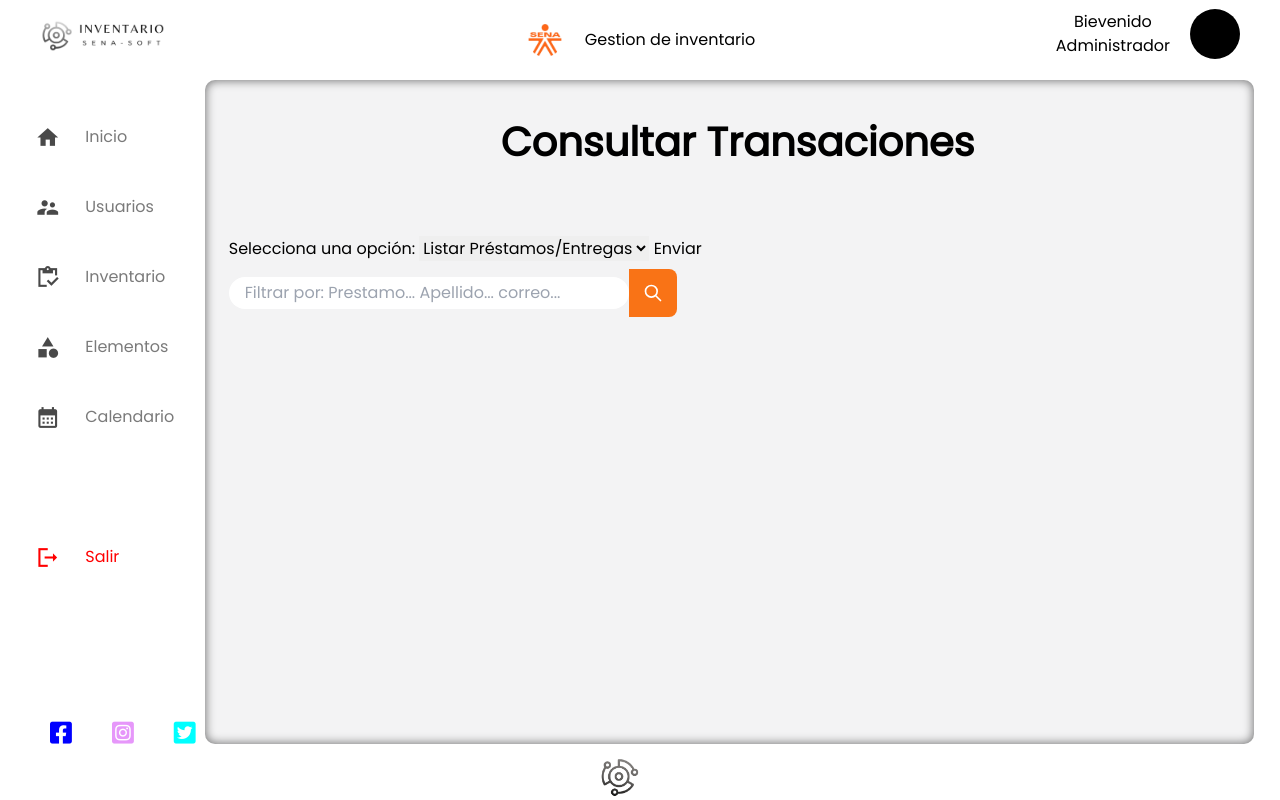
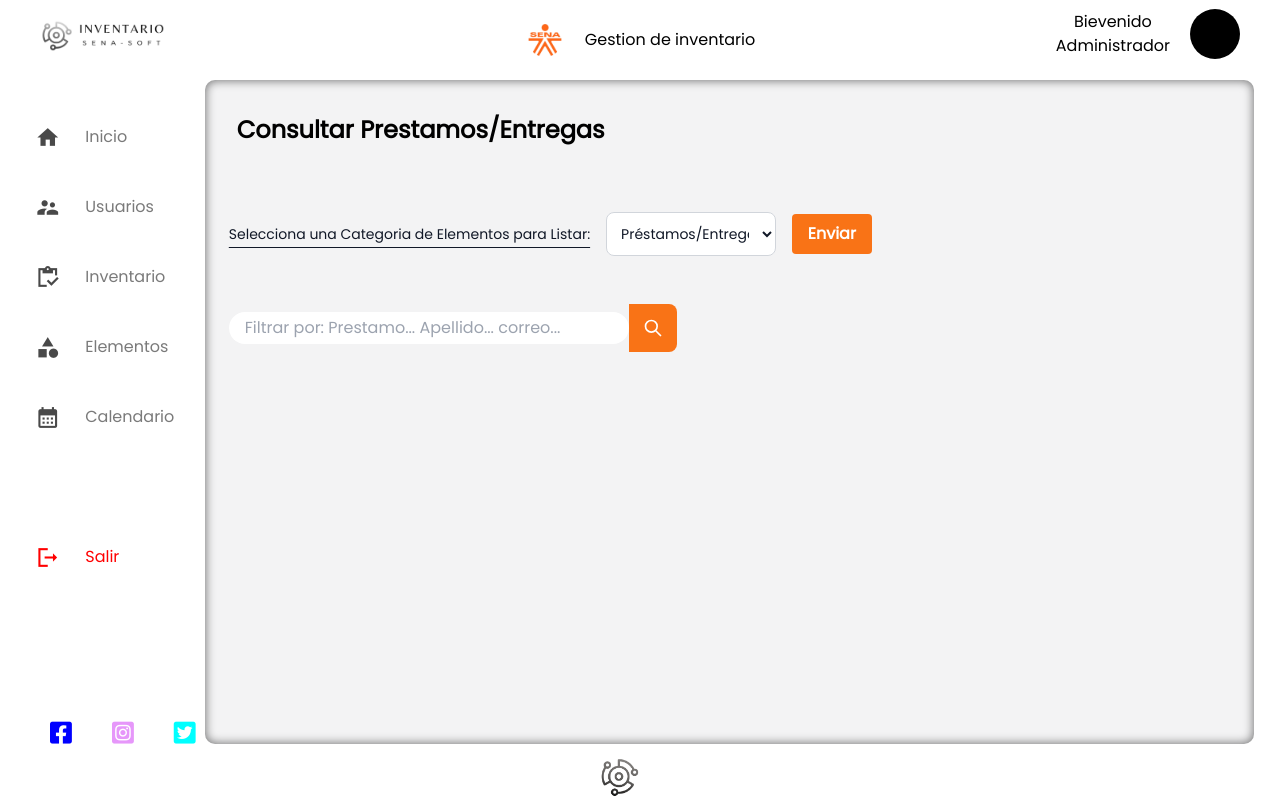
Before and after one commit to Alvarezzz14/DonProyecto, a Django app: page /consultarTransacciones/ in a window 1280 px wide. Run offline with Django 4.2, Linux system fonts and the light colour scheme; some libraries are stand-ins or nearby versions.

Commit message:
Estilos Select CategoriaElementos

```diff
--- a/UsuariosSena/templates/superAdmin/consultarTransacciones.html
+++ b/UsuariosSena/templates/superAdmin/consultarTransacciones.html
@@ -63,20 +63,32 @@ Consultar Transaciones
 
 <section class="container  rounded-lg p-4 overflow-hidden m-2 ">
 
-  <h1 class="text-[2.5rem] m-2 mb-16 font-extrabold text-center">Consultar Transaciones</h1>
+  <h1 class="text-[1.5rem] m-2 mb-16 font-extrabold">Consultar Prestamos/Entregas</h1>
 
-  <!--Barra de Busqueda-->
+ <!--Barra de Opcion de Categoria Elemento-->
+
   <form method="GET" action="{% url 'consultarTransacciones' %}">
-    <label for="opcion">Selecciona una opción:</label>
-    <select id="opcion" name="opcion">
-      <option value="todos">Listar Préstamos/Entregas</option>
-      <option value="entregas">Entrega</option>
-      <option value="prestamo">Prestamo</option>
-    </select>
-    <button type="submit">Enviar</button>
+    <div class="flex flex-col md:flex-row items-center">
+      <label class="text-sm font-medium underline underline-offset-8 text-gray-900 mb-2 md:mb-0 md:mr-4 order-1 md:order-none">Selecciona una Categoria de Elementos para Listar:</label>
+      <select id="opcion" name="opcion" class="mb-2 md:mb-0 bg-white border border-gray-300 text-gray-900 text-sm rounded-lg focus:ring-orange-500 focus:border-orange-500 block w-2/12 p-2.5 order-3 md:order-none">
+          <optgroup label="Préstamos/Entregas">
+              <option value="todos">Préstamos/Entregas - Elementos</option>
+          </optgroup>
+          <optgroup label="Elementos Consumibles">
+              <option value="entregas">Entregas</option>
+          </optgroup>
+          <optgroup label="Elementos Devolutivos">
+              <option value="prestamo">Préstamos</option>
+          </optgroup>
+      </select>
+      <button class="bg-orange-500 hover:bg-orange-700 text-white font-bold ml-4 py-2 px-4 rounded order-2 md:order-none" type="submit">Enviar</button>
+  </div>
+
   </form>
-    <br>
-    <div class="flex mb-10 items-center w-full h-[1rem] max-w-md " x-data="{ search: '' }">
+
+ <!--Barra de Busqueda-->
+
+    <div class="flex my-16 items-center w-full h-[1rem] max-w-md " x-data="{ search: '' }">
       <div class="w-full ">
         <input type="search" class="w-full px-4 py-1 text-gray-800 rounded-full focus:outline-none" id="filtroEdad"
           placeholder="Filtrar por: Prestamo... Apellido... correo... " onkeyup="filtrarTabla()" x-model="search">
```
